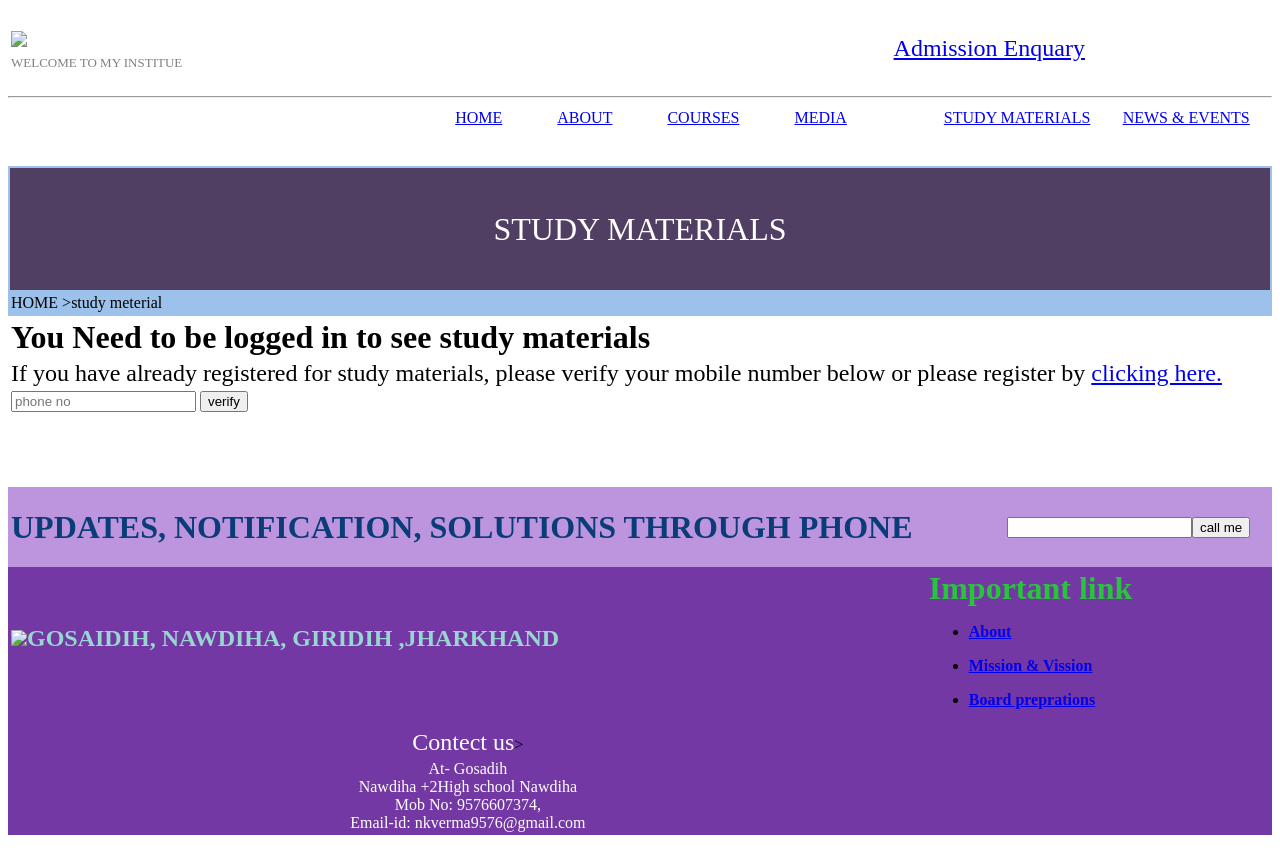
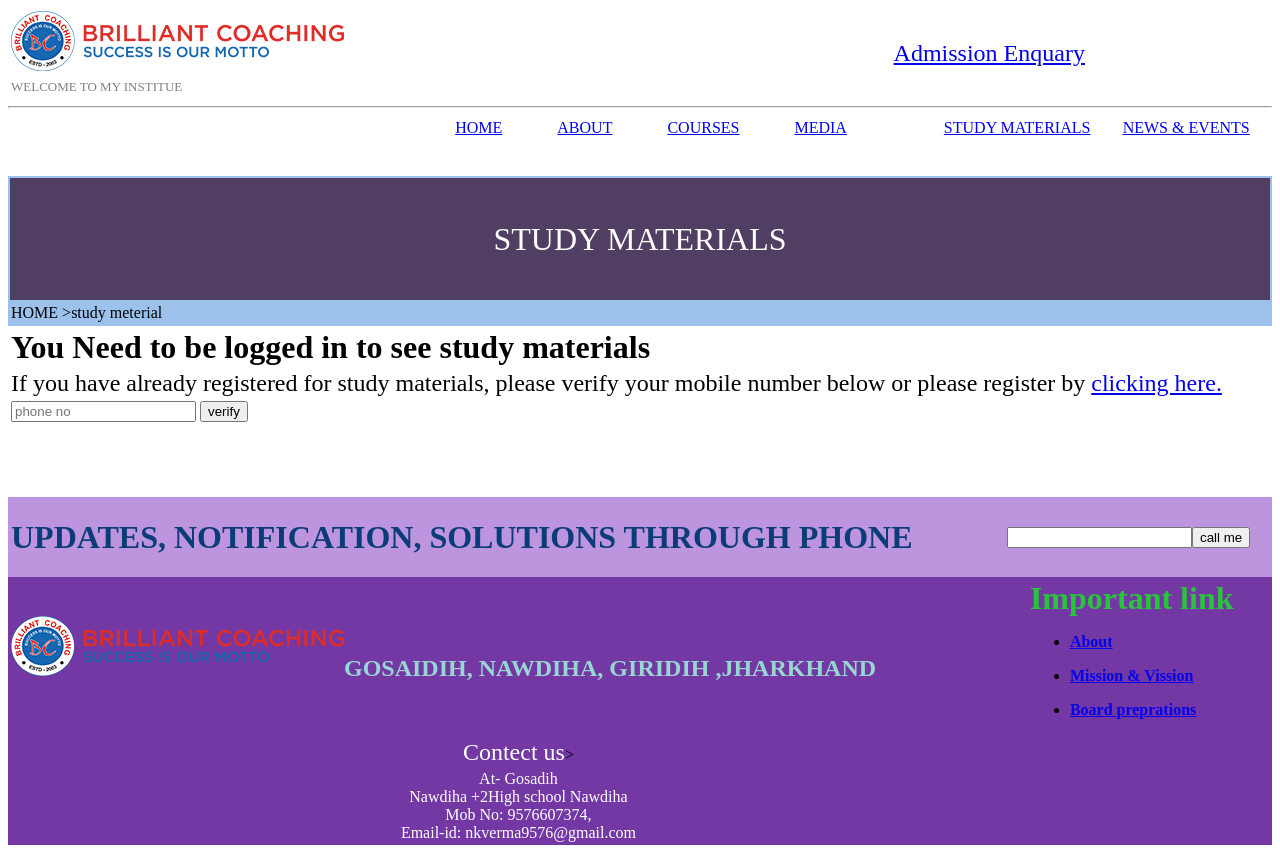
Before and after one commit to mahtonaveen/brillantcoaching, a plain HTML site: page study.html in a window 1280 px wide. Shown: the top 853 px of the page. Drawn offline with Linux system fonts and the light colour scheme.

Commit message:
Update study.html
image path change

```diff
--- a/study.html
+++ b/study.html
@@ -7,7 +7,7 @@
 	<header>
 	<table width="100%" height="80px">
 		<tr >
-			<td width="35%"><img src="imag/logo.png"><font size="5" color="RED" face="circulation"></font><br><font size="2" color="gray">WELCOME TO MY INSTITUE</font></td>
+			<td width="35%"><img src="./logo.png"><font size="5" color="RED" face="circulation"></font><br><font size="2" color="gray">WELCOME TO MY INSTITUE</font></td>
 			<td width="15%"><font size="5"><a href="admision.html">Admission Enquary</a></font></td>
 		</tr>
 	</table>
@@ -56,7 +56,7 @@
 			</table>
 			<table width="100%" height="150px" bgcolor="7338A4">
 			<tr>
-				<td><font size="5" color="98D6D2"><img src="imag/logo.png"><b>GOSAIDIH, NAWDIHA, GIRIDIH ,JHARKHAND</font><br><br>
+				<td><font size="5" color="98D6D2"><img src="./logo.png"><b>GOSAIDIH, NAWDIHA, GIRIDIH ,JHARKHAND</font><br><br>
 
 				</td>
 				<td><font size="6" color="28C43B"><b>Important link</font>
```
